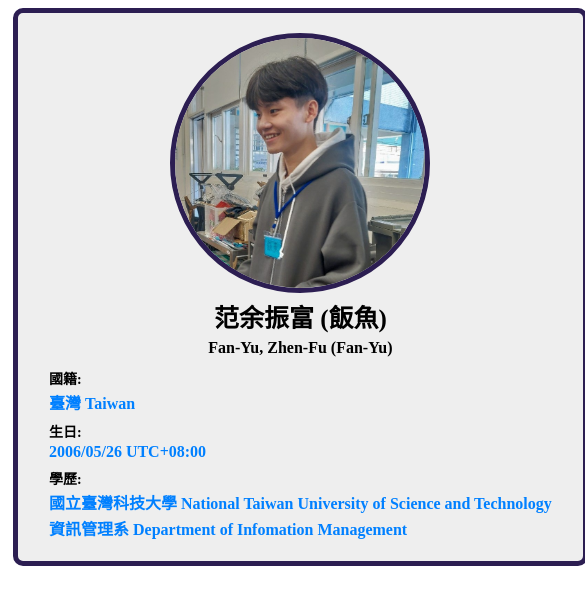
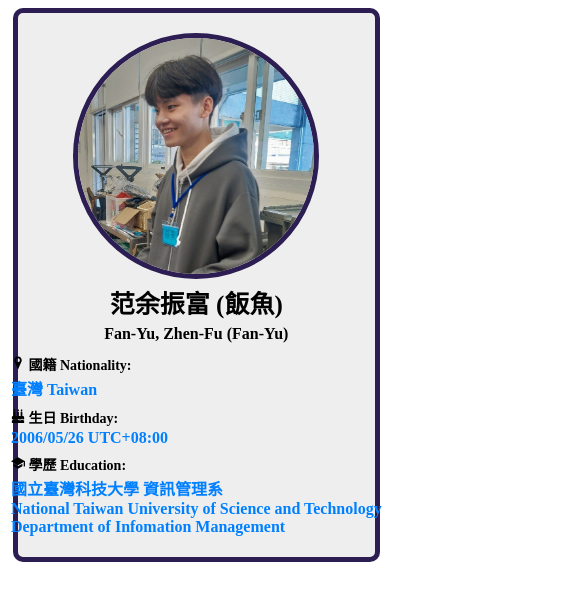
Before and after one commit to fanyuuu2006/fanyu-web, a Next.js app in the folder frontend/: page / in a window 390 px wide. Shown: the top 604 px of the page, 585 px wide, since content can reach past the window. Built offline with nearby package versions, Linux system fonts and the light colour scheme.

Commit message:
refactor: Profile 樣式單獨

```diff
--- a/frontend/package.json
+++ b/frontend/package.json
@@ -12,6 +12,7 @@
     "next": "15.1.7",
     "react": "^19.0.0",
     "react-dom": "^19.0.0",
+    "react-icons": "^5.5.0",
     "shadcn-ui": "^0.9.4"
   },
   "devDependencies": {
--- a/frontend/src/components/ProfileDiv.jsx
+++ b/frontend/src/components/ProfileDiv.jsx
@@ -1,6 +1,10 @@
+import "@/styles/Profile.css"
 import Image from "next/image";
 import CampPhoto from "@/assets/images/CampPhoto.jpg";
 import Profile from "@/json/Profile.json";
+import { GiPositionMarker } from "react-icons/gi";
+import { FaBirthdayCake } from "react-icons/fa";
+import { IoSchoolSharp } from "react-icons/io5";
 
 function HeadPhoto() {
   return (
@@ -52,31 +56,45 @@ function TableData({ isValue, children, ...props }) {
   );
 }
 
-
 function FileTable() {
   return (
     <table style={{ marginTop: "5px", borderCollapse: "collapse" }}>
       <tbody>
         <tr>
-            <TableData isValue={false}>國籍:</TableData>
+          <TableData isValue={false}>
+            <GiPositionMarker /> 國籍 Nationality:
+          </TableData>
           <TableData isValue={true}>
+            <a
+              href="https://maps.app.goo.gl/jSimDBag6FpT1PqG9"
+              target="_blank"
+              rel="noopener noreferrer"
+            >
               {Profile.Nationality.Chinese} {Profile.Nationality.English}
+            </a>
           </TableData>
         </tr>
         <tr>
-            <TableData isValue={false}>生日:</TableData>
+          <TableData isValue={false}>
+            <FaBirthdayCake /> 生日 Birthday:
+          </TableData>
           <TableData isValue={true}>{Profile.Birthday}</TableData>
         </tr>
         <tr>
-            <TableData isValue={false}>學歷:</TableData>
-            <TableData isValue={true}>
-              <a href="https://www.ntust.edu.tw/" target="_blank" rel="noopener noreferrer">
-                {Profile.Education.School.Chinese} {Profile.Education.School.English}
-              </a>
+          <TableData isValue={false}>
+            <IoSchoolSharp /> 學歷 Education:
           </TableData>
           <TableData isValue={true}>
-              <a href="https://www.cs.ntust.edu.tw/" target="_blank" rel="noopener noreferrer">
-                {Profile.Education.Department.Chinese} {Profile.Education.Department.English}
+            <a
+              href="https://www.ntust.edu.tw/"
+              target="_blank"
+              rel="noopener noreferrer"
+            >
+              {Profile.Education.School.Chinese}{" "}
+              {Profile.Education.Department.Chinese}
+              <br />
+              {Profile.Education.School.English} <br />
+              {Profile.Education.Department.English}
             </a>
           </TableData>
         </tr>
--- a/frontend/src/json/Profile.json
+++ b/frontend/src/json/Profile.json
@@ -21,5 +21,9 @@
             "Chinese": "資訊管理系",
             "English": "Department of Infomation Management"
         }
+    },
+    "Email":{
+        "Gmail": "bingxiao526@gmail.com"
     }
+
 }
--- /dev/null
+++ b/frontend/src/styles/Profile.css
@@ -0,0 +1,26 @@
+.ProfileDiv{
+    width: fit-content;
+    background-color:var(--div-background-color);
+    border: var(--div-border-lv1);
+    border-radius: 10px;
+    display: flex;
+    flex-direction: column;
+    justify-content: start;
+    align-items: center;
+    margin: var(--margin-small);
+    padding-top: var(--padding-medium);
+    padding-bottom: var(--padding-medium);
+    padding-inline: 30px;
+}
+
+@media (max-width: 768px) {  /* 平板與手機 */
+    .ProfileDiv {
+        width: 90%;
+        padding-inline: var(--padding-small);
+    }
+
+    .ProfileDiv > img{
+        width: 70%;
+        height: auto;
+    }
+}
--- a/frontend/src/styles/globals.css
+++ b/frontend/src/styles/globals.css
@@ -24,18 +24,3 @@ a {
     text-decoration: none; /* 移除底線 */
     color: inherit; /* 保持與父元素相同的顏色 */
 }
-
-.ProfileDiv{
-    width: fit-content;
-    background-color:var(--div-background-color);
-    border: var(--div-border-lv1);
-    border-radius: 10px;
-    display: flex;
-    flex-direction: column;
-    justify-content: start;
-    align-items: center;
-    margin: var(--margin-small);
-    padding-top: var(--padding-medium);
-    padding-bottom: var(--padding-medium);
-    padding-inline: 30px;
-}
```
Also changed, not shown: 1 other file (tests, documents, lock files or other folders). Lines whose indentation alone changed are shown as unchanged.
